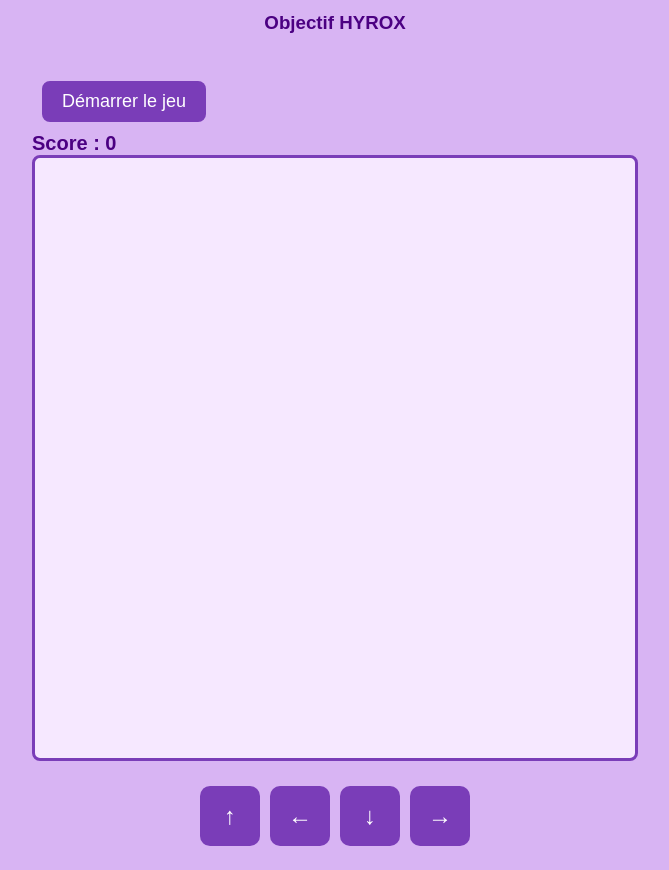
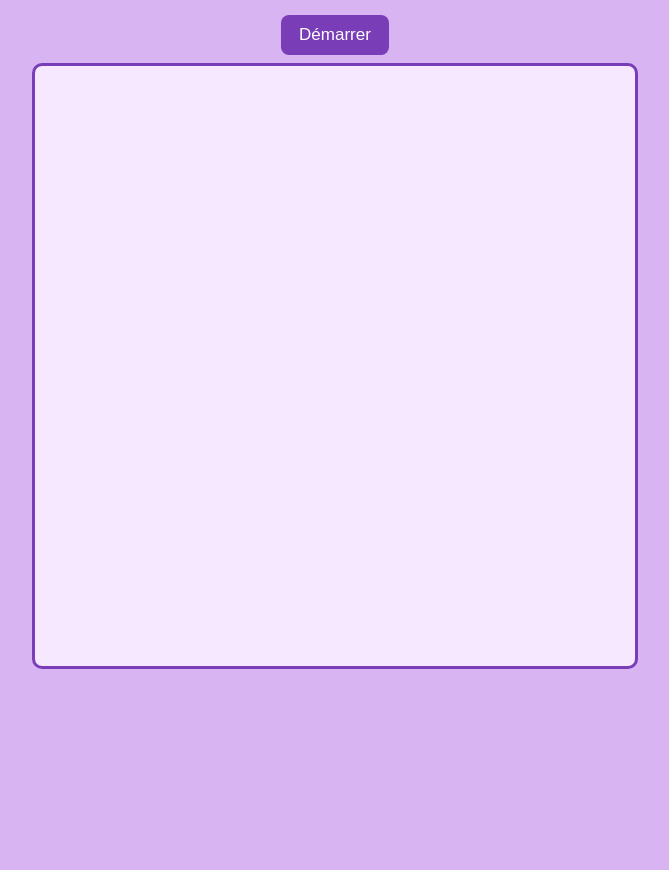
Before and after one commit to carletteperrin-sketch/SNAKE, a plain HTML site: page index.html in a window 1280 px wide. Shown: the part 64-934 px from the top of the page, without its empty margins (305-974 px from the left). After the commit the page ends 800 px from the top, so only its background shows below. Drawn offline with Linux system fonts and the light colour scheme.

Commit message:
Update index.html

```diff
--- a/index.html
+++ b/index.html
@@ -2,138 +2,107 @@
 <html lang="fr">
 <head>
 <meta charset="UTF-8">
-<meta name="viewport" content="width=device-width, initial-scale=1.0">
-<title>Snake Mobile – Petits Gâteaux</title>
+<meta name="viewport" content="width=device-width, initial-scale=1.0, user-scalable=no">
+<title>Snake Mobile</title>
+
 <style>
-  body {
+  html, body {
     margin: 0;
     padding: 0;
-    background-color: #d8b4f3;
+    height: 100%;
+    background: #d8b4f3;
+    overflow: hidden; /* empêche le scroll sur mobile */
+    touch-action: none; /* swipe ultra précis */
+    font-family: Arial, sans-serif;
     display: flex;
     flex-direction: column;
     align-items: center;
-    font-family: Arial, sans-serif;
+  }
+
+  h1 {
+    margin: 10px 0 0;
+    font-size: 24px;
     color: #4b0082;
   }
-  h1 { margin: 10px 0; text-align: center; }
-  #score { font-size: 20px; font-weight: bold; }
+
+  #score {
+    font-size: 20px;
+    margin-bottom: 10px;
+  }
+
   canvas {
-    background-color: #f6e8ff;
+    background: #f6e8ff;
     border: 3px solid #7a3db8;
-    border-radius: 8px;
-    width: 90vw;
-    height: 90vw;
+    border-radius: 10px;
+    width: 95vmin;      /* carré parfait */
+    height: 95vmin;
     max-width: 600px;
     max-height: 600px;
   }
+
   #startBtn {
-    padding: 10px 20px;
-    font-size: 18px;
-    margin: 10px;
+    margin: 8px;
+    padding: 10px 18px;
+    background: #7a3db8;
+    color: white;
     border: none;
     border-radius: 8px;
-    background: #7a3db8;
-    color: white;
-    cursor: pointer;
-  }
-  #controls {
-    display: flex;
-    flex-wrap: wrap;
-    justify-content: center;
-    margin-top: 15px;
-  }
-  #controls button {
-    width: 60px;
-    height: 60px;
-    font-size: 24px;
-    margin: 5px;
-    border-radius: 10px;
-    background-color: #7a3db8;
-    color: white;
-    border: none;
-    touch-action: manipulation;
+    font-size: 17px;
   }
 </style>
 </head>
+
 <body>
-<h1>Célibataire plein fer</h1>
-<h3>Objectif HYROX<h3/>
-<button id="startBtn" disabled>Démarrer le jeu</button>
+<h1>Snake Mobile</h1>
 <div id="score">Score : 0</div>
+<button id="startBtn">Démarrer</button>
 <canvas id="game"></canvas>
-
-<div id="controls">
-  <button data-dir="UP">↑</button>
-  <button data-dir="LEFT">←</button>
-  <button data-dir="DOWN">↓</button>
-  <button data-dir="RIGHT">→</button>
-</div>
 
 <script>
 const canvas = document.getElementById("game");
 const ctx = canvas.getContext("2d");
 
-let box, snake, direction, score, gameLoop;
-let cake;
+let box, snake, direction, score, cake, gameLoop;
 
-// Ajuster le canvas à la taille réelle et calculer box
-function resizeCanvas() {
+// ✅ Ajuste la taille réelle du canvas = plein écran carré
+function resize() {
   canvas.width = canvas.clientWidth;
   canvas.height = canvas.clientHeight;
-  box = canvas.width / 10;
+  box = canvas.width / 15;  // grille 15x15 = éviter bugs murs
 }
-resizeCanvas();
-window.addEventListener("resize", () => {
-  resizeCanvas();
-});
+resize();
+window.addEventListener("resize", resize);
 
-// Images
-const snakeHeadImg = new Image();
-snakeHeadImg.src = "snake_head.png";
-const snakeBodyImg = new Image();
-snakeBodyImg.src = "snake_body.png";
+// ✅ IMAGES
+const headImg = new Image();
+headImg.src = "snake_head.png";
+
+const bodyImg = new Image();
+bodyImg.src = "snake_body.png";
+
 const cakeImg = new Image();
 cakeImg.src = "cake.png";
 
-// Attendre que toutes les images soient chargées
-Promise.all([
-  new Promise(r => snakeHeadImg.onload = r),
-  new Promise(r => snakeBodyImg.onload = r),
-  new Promise(r => cakeImg.onload = r)
-]).then(() => {
-  document.getElementById("startBtn").disabled = false;
-});
-
-// Position aléatoire du gâteau
-function randomPosition() {
+// ✅ Position aléatoire propre
+function randomPos() {
   return {
-    x: Math.floor(Math.random() * (canvas.width / box)) * box,
-    y: Math.floor(Math.random() * (canvas.height / box)) * box
+    x: Math.floor(Math.random() * 15) * box,
+    y: Math.floor(Math.random() * 15) * box
   };
 }
 
-// Boutons tactiles
-document.querySelectorAll("#controls button").forEach(button => {
-  button.addEventListener("click", () => {
-    const dir = button.getAttribute("data-dir");
-    if (dir === "UP" && direction !== "DOWN") direction = "UP";
-    else if (dir === "DOWN" && direction !== "UP") direction = "DOWN";
-    else if (dir === "LEFT" && direction !== "RIGHT") direction = "LEFT";
-    else if (dir === "RIGHT" && direction !== "LEFT") direction = "RIGHT";
-  });
+// ✅ Swipe super précis
+let startX = 0, startY = 0;
+
+canvas.addEventListener("touchstart", e => {
+  startX = e.touches[0].clientX;
+  startY = e.touches[0].clientY;
 });
 
-// Swipe
-let startX, startY;
-canvas.addEventListener("touchstart", e => {
-  const touch = e.touches[0];
-  startX = touch.clientX;
-  startY = touch.clientY;
-});
 canvas.addEventListener("touchend", e => {
-  const touch = e.changedTouches[0];
-  const dx = touch.clientX - startX;
-  const dy = touch.clientY - startY;
+  let dx = e.changedTouches[0].clientX - startX;
+  let dy = e.changedTouches[0].clientY - startY;
+
   if (Math.abs(dx) > Math.abs(dy)) {
     if (dx > 0 && direction !== "LEFT") direction = "RIGHT";
     else if (dx < 0 && direction !== "RIGHT") direction = "LEFT";
@@ -143,47 +112,46 @@ canvas.addEventListener("touchend", e => {
   }
 });
 
-// Clavier
+// ✅ Clavier (pour PC)
 document.addEventListener("keydown", e => {
   if (e.key === "ArrowUp" && direction !== "DOWN") direction = "UP";
-  else if (e.key === "ArrowDown" && direction !== "UP") direction = "DOWN";
-  else if (e.key === "ArrowLeft" && direction !== "RIGHT") direction = "LEFT";
-  else if (e.key === "ArrowRight" && direction !== "LEFT") direction = "RIGHT";
+  if (e.key === "ArrowDown" && direction !== "UP") direction = "DOWN";
+  if (e.key === "ArrowLeft" && direction !== "RIGHT") direction = "LEFT";
+  if (e.key === "ArrowRight" && direction !== "LEFT") direction = "RIGHT";
 });
 
-// Dessiner le jeu
-function drawGame() {
+// ✅ Dessin du jeu
+function draw() {
   ctx.clearRect(0, 0, canvas.width, canvas.height);
 
-  // Gâteau
   ctx.drawImage(cakeImg, cake.x, cake.y, box, box);
 
-  // Serpent
   snake.forEach((part, index) => {
-    if (index === 0) ctx.drawImage(snakeHeadImg, part.x, part.y, box, box);
-    else ctx.drawImage(snakeBodyImg, part.x, part.y, box, box);
+    ctx.drawImage(index === 0 ? headImg : bodyImg, part.x, part.y, box, box);
   });
 
-  // Mouvement
   let head = { ...snake[0] };
+
   if (direction === "UP") head.y -= box;
   if (direction === "DOWN") head.y += box;
   if (direction === "LEFT") head.x -= box;
   if (direction === "RIGHT") head.x += box;
 
-  // Collision murs
-  if (head.x < 0 || head.x >= canvas.width || head.y < 0 || head.y >= canvas.height) return gameOver();
+  // ✅ NOUVELLE DÉTECTION MURS = pas de faux Game Over
+  if (head.x < 0 || head.x > canvas.width - box ||
+      head.y < 0 || head.y > canvas.height - box) {
+    return gameOver();
+  }
 
-  // Collision corps
+  // ✅ Corrige bug de collision du corps
   for (let i = 0; i < snake.length; i++) {
     if (head.x === snake[i].x && head.y === snake[i].y) return gameOver();
   }
 
-  // Manger gâteau
   if (head.x === cake.x && head.y === cake.y) {
     score++;
     document.getElementById("score").innerText = "Score : " + score;
-    cake = randomPosition();
+    cake = randomPos();
   } else {
     snake.pop();
   }
@@ -191,22 +159,29 @@ function drawGame() {
   snake.unshift(head);
 }
 
+// ✅ Game Over propre
 function gameOver() {
   clearInterval(gameLoop);
   alert("Game Over ! Score : " + score);
 }
 
-// Démarrer le jeu
+// ✅ Démarrer
 document.getElementById("startBtn").onclick = () => {
   if (gameLoop) clearInterval(gameLoop);
+
+  resize();
   score = 0;
   document.getElementById("score").innerText = "Score : 0";
-  box = canvas.width / 10;
-  snake = [{ x: box * 5, y: box * 5 }];
+
+  snake = [
+    { x: box * 7, y: box * 7 }
+  ];
   direction = "RIGHT";
-  cake = randomPosition();
-  gameLoop = setInterval(drawGame, 200);
+  cake = randomPos();
+
+  gameLoop = setInterval(draw, 180); // ✅ vitesse douce stable
 };
 </script>
+
 </body>
 </html>
```
